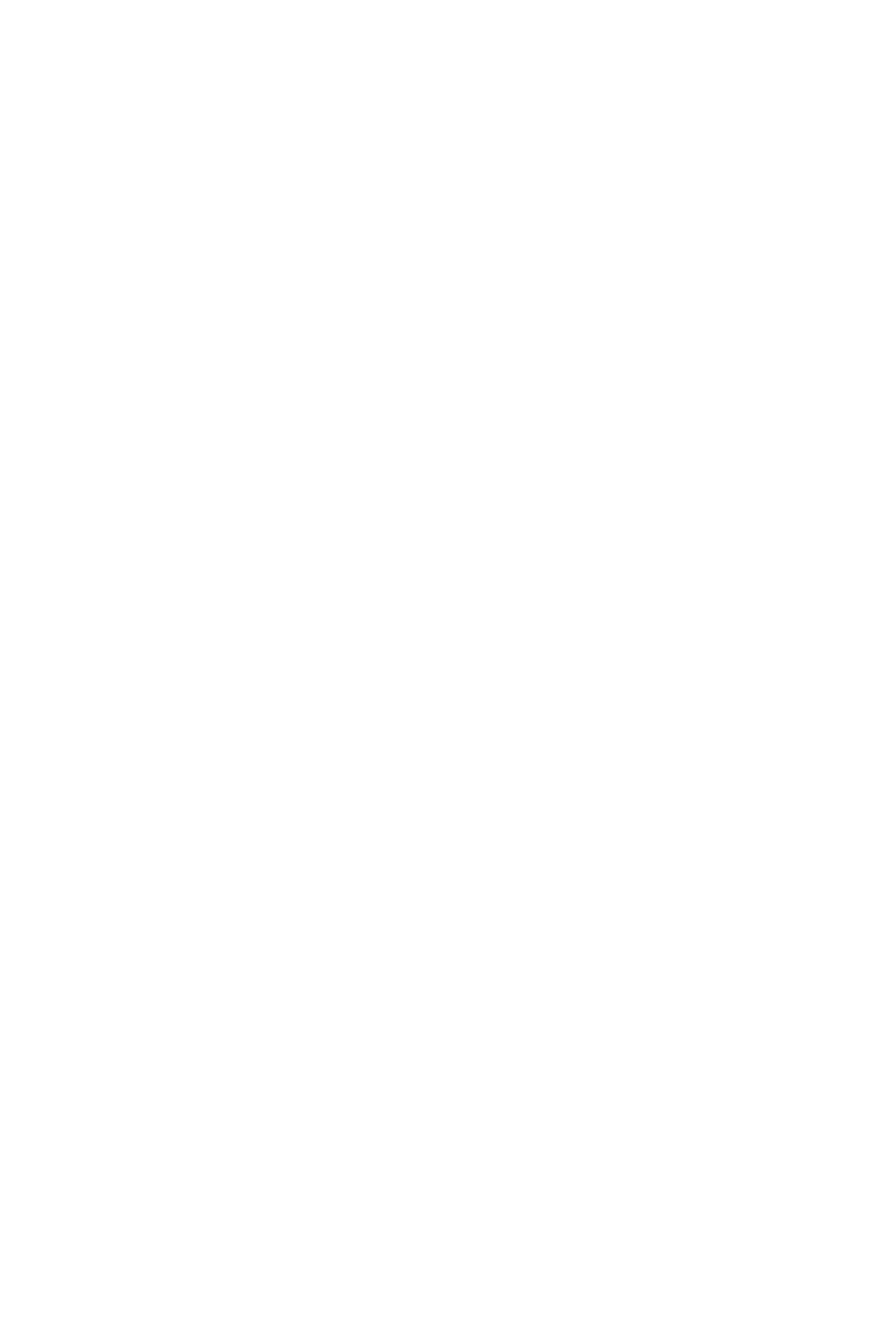
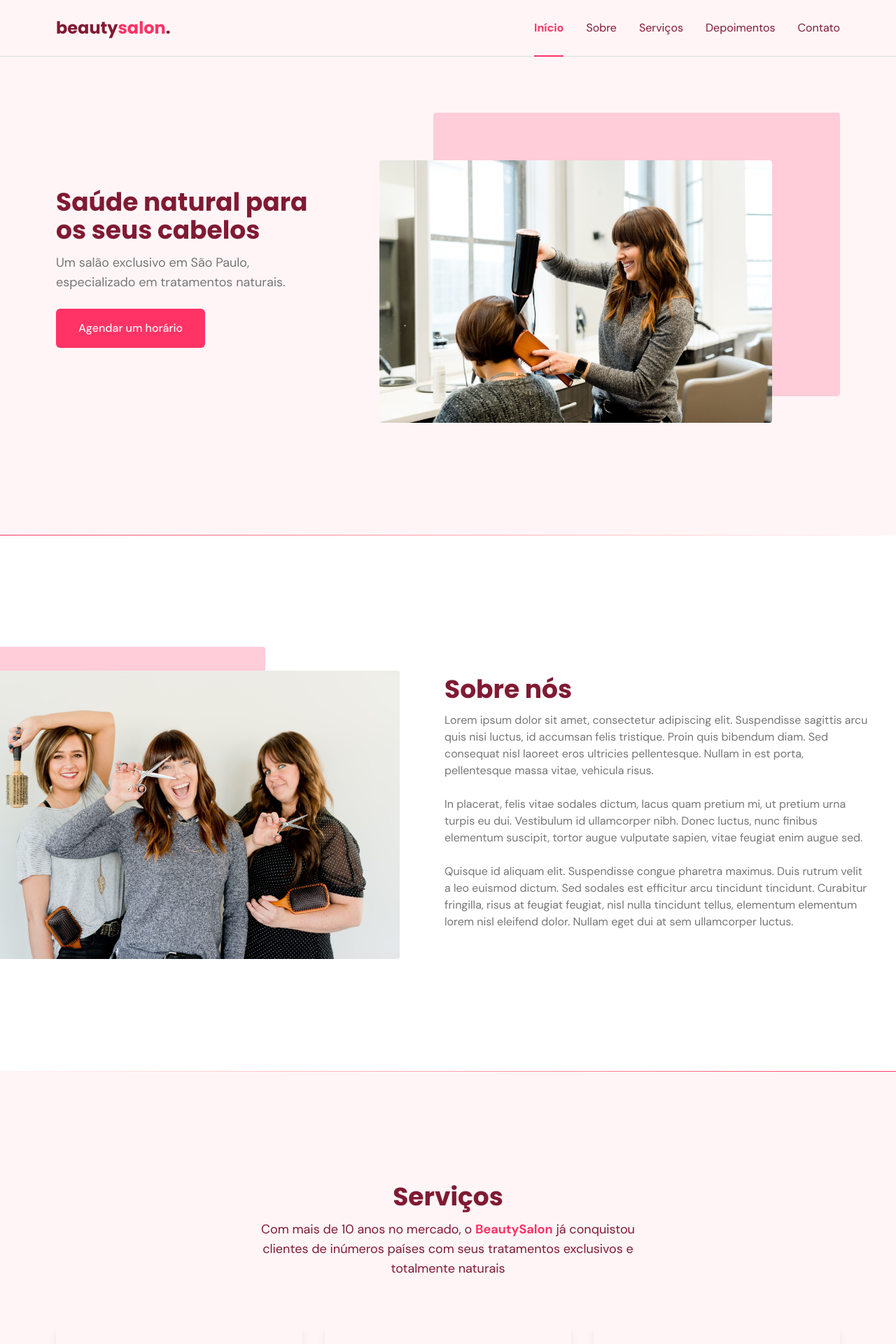
Before and after one commit to vionofrio/beauty-salon, a Next.js app: page / in a window 1280 px wide. Shown: the top 1920 px of the page at 70% size. Before the commit the page ends 800 px from the top, so only its background shows below. Built offline with nearby package versions, Linux system fonts and the light colour scheme.

Commit message:
feat: add main page

```diff
--- a/src/app/page.tsx
+++ b/src/app/page.tsx
@@ -1,3 +1,13 @@
+import { Header } from "@/components/Header";
+import { Main } from "@/components/Main";
+import { Footer } from "@/components/Footer";
+
 export default function Page() {
-  return <></>;
+  return (
+    <>
+      <Header />
+      <Main />
+      <Footer />
+    </>
+  );
 }
--- /dev/null
+++ b/src/components/Main.tsx
@@ -0,0 +1,17 @@
+import { Hero } from "./Hero";
+import { About } from "./About";
+import { Service } from "./Service";
+import { Testimonial } from "./Testimonial";
+import { Contact } from "./Contact";
+
+export const Main = () => {
+  return (
+    <main className="[&>*:nth-child(odd)]:bg-brand-lighter [&>*~*:nth-child(odd)]:before:[transform:matrix(-1,0,0,1,0,0)] [&>*~*]:relative [&>*~*]:before:absolute [&>*~*]:before:inset-0 [&>*~*]:before:h-px [&>*~*]:before:bg-section-divide-gradient [&>*~*]:before:content-['']">
+      <Hero />
+      <About />
+      <Service />
+      <Testimonial />
+      <Contact />
+    </main>
+  );
+};
```
